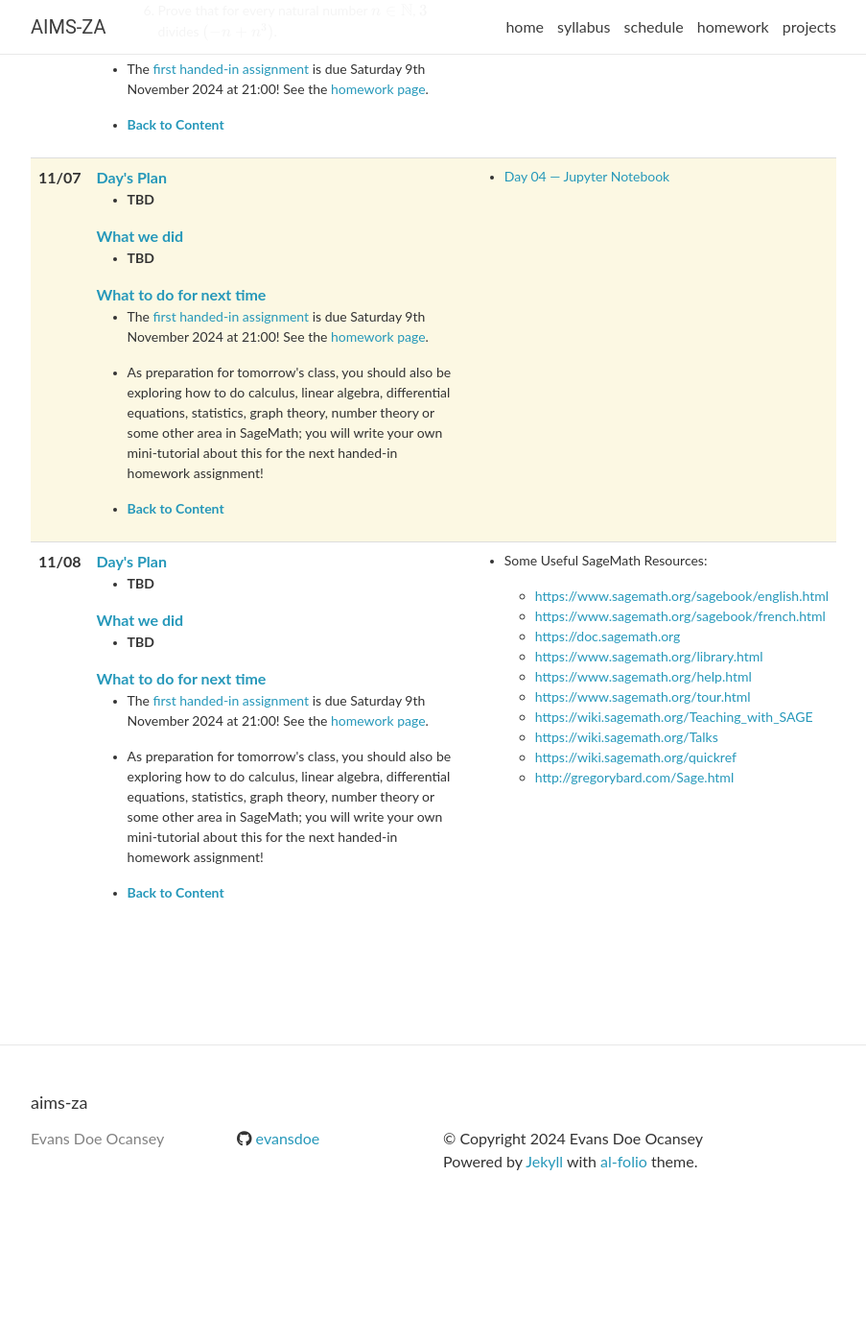
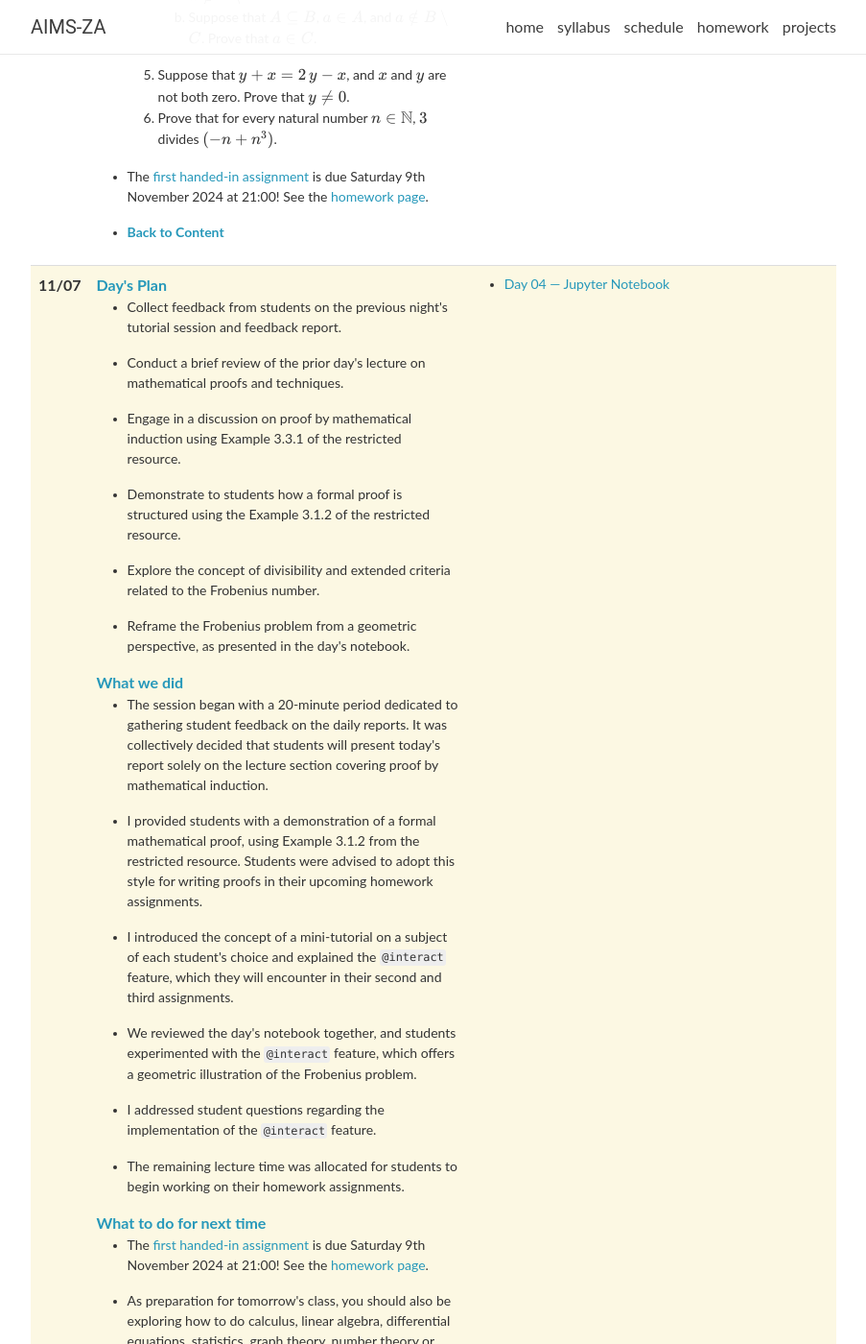
Before and after one commit to evansdoe/aims-za, a Jekyll site: the page built from ems/2024-25/_pages/ems-schedule.md, in a window 1280 px wide and 1400 px high, scrolled down 9218 px. Shown: the whole window at 96% size, without its empty margins (188-1091 px from the left). Built offline with Jekyll 4.4.1, drawn with Linux system fonts in a browser that asks for light colours; nearby versions of some CDN libraries; comment, search, counter and statistics services are not loaded; before the commit the page ends 10501 px from its top, so only the background shows below that; some of the changed text lies outside the part shown.

Commit message:
feat: Add content for day 05

```diff
--- a/_data/ems_2024_25_schedule.yml
+++ b/_data/ems_2024_25_schedule.yml
@@ -246,7 +246,6 @@
     - <a href="ems_2024_25_day_02_starting_to_program_tutorial_session.ipynb" target="_blank" style="font-size:14px;">Tutorial — Jupyter Notebook</a><br/>
     # - <a href="lecture-02.pdf" target="_blank" style="font-size:14px;">Day 02 — Lecture Slides - 02</a><br/>
 
-
 - date: 11/06<a class="anchor" id="day_03"></a>
   plan-title: >
     <a class="anchor" id="day_03_plan"><strong>Day's Plan</strong></a>
@@ -392,11 +391,49 @@
   plan-title: >
     <a class="anchor" id="day_04_plan"><strong>Day's Plan</strong></a>
   plan-topics:
-    - <strong style="font-size:14px"> TBD</strong>
+    - <p style="font-size:14px">
+        Collect feedback from students on the previous night's tutorial session and feedback report.
+      </p>
+    - <p style="font-size:14px">
+        Conduct a brief review of the prior day's lecture on mathematical proofs and techniques.
+      </p>
+    - <p style="font-size:14px">
+        Engage in a discussion on proof by mathematical induction using Example 3.3.1 of the restricted resource.
+      </p>
+    - <p style="font-size:14px">
+        Demonstrate to students how a formal proof is structured using the Example 3.1.2 of the restricted resource.
+      </p>
+    - <p style="font-size:14px">
+        Explore the concept of divisibility and extended criteria related to the Frobenius number.
+      </p>
+    - <p style="font-size:14px">
+        Reframe the Frobenius problem from a geometric perspective, as presented in the day's notebook.
+      </p>
   done-title: >
     <a class="anchor" id="day_04_done"><strong>What we did</strong></a>
   done-topics:
-    - <strong style="font-size:14px"> TBD</strong>
+    - <p style="font-size:14px">
+        The session began with a 20-minute period dedicated to gathering student feedback on the daily reports. It was collectively
+        decided that students will present today's report solely on the lecture section covering proof by mathematical induction.
+      </p>
+    - <p style="font-size:14px">
+        I provided students with a demonstration of a formal mathematical proof, using Example 3.1.2 from the restricted resource.
+        Students were advised to adopt this style for writing proofs in their upcoming homework assignments.
+      </p>
+    - <p style="font-size:14px">
+        I introduced the concept of a mini-tutorial on a subject of each student's choice and explained the <code>@interact</code> feature,
+        which they will encounter in their second and third assignments.
+      </p>
+    - <p style="font-size:14px">
+        We reviewed the day's notebook together, and students experimented with the <code>@interact</code> feature, which offers a geometric
+        illustration of the Frobenius problem.
+      </p>
+    - <p style="font-size:14px">
+        I addressed student questions regarding the implementation of the <code>@interact</code> feature.
+      </p>
+    - <p style="font-size:14px">
+        The remaining lecture time was allocated for students to begin working on their homework assignments.
+      </p>
   todo-title: >
     <a class="anchor" id="day_04_todo"><strong>What to do for next time</strong></a>
   todo-topics:
@@ -416,11 +453,19 @@
   plan-title: >
     <a class="anchor" id="day_05_plan"><strong>Day's Plan</strong></a>
   plan-topics:
-    - <strong style="font-size:14px"> TBD</strong>
+    - <p style="font-size:14px">
+        We will finalize our exploration on conductors by going to higher dimensions and watch this <a href="https://www.youtube.com/watch?v=vNTSugyS038">video</a>
+        that illustrates a practical application of the Frobenius problem.
+      </p>
+    - <p style="font-size:14px">
+        I will introduce our new exploration question on integer sum of squares and collect possible questions from students that could be explored in the next week.
+      </p>
   done-title: >
     <a class="anchor" id="day_05_done"><strong>What we did</strong></a>
   done-topics:
-    - <strong style="font-size:14px"> TBD</strong>
+    - <p style="font-size:14px">
+        TBD
+      </p>
   todo-title: >
     <a class="anchor" id="day_05_todo"><strong>What to do for next time</strong></a>
   todo-topics:
--- a/ems/2024-25/_pages/ems-schedule.md
+++ b/ems/2024-25/_pages/ems-schedule.md
@@ -22,6 +22,10 @@ A brief summary of the plan for the lecture, what went on in class and exercises
   - <a href="#day_04_plan">Plan for the day</a>
   - <a href="#day_04_done"> What we did</a>
   - <a href="#day_04_todo"> What to do next time<a>
+- <a href="#day_05">Day 05 — 08.11.2024</a>
+  - <a href="#day_05_plan">Plan for the day</a>
+  - <a href="#day_05_done"> What we did</a>
+  - <a href="#day_05_todo"> What to do next time<a>
 {% assign current_module = 0 %}
 {% assign skip_classes = 0 %}
 {% assign prev_date = 0 %}
```
Also changed, not shown: 9 other files.
